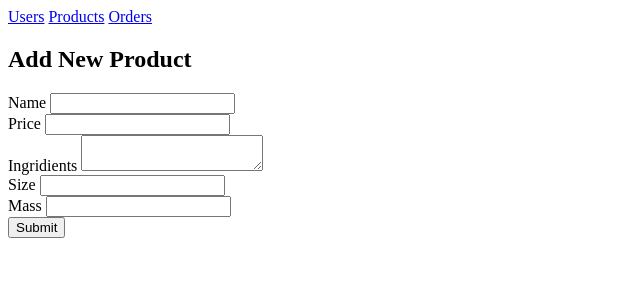
After one commit to HGRaicer/web-pizza, a Flask app: template app/templates/add_product.html in a window 1280 px wide. The commit adds this page. Shown: the top 300 px of the page, without its empty margins (0-640 px from the left). Run offline with Flask 3, Linux system fonts and the light colour scheme; the template is opened without the code that fills it: values that come from a table or form of the project are taken from there, others are empty.

Commit message:
added ability to add new products

```diff
--- a/app/forms.py
+++ b/app/forms.py
@@ -1,6 +1,6 @@
 # Импортируем необходимые модули и функции
 from flask_wtf import FlaskForm
-from wtforms import StringField, PasswordField, BooleanField, SubmitField, TextAreaField, TimeField
+from wtforms import StringField, PasswordField, BooleanField, SubmitField, TextAreaField, TimeField, DecimalField
 from wtforms.validators import DataRequired, ValidationError, Optional
 import re
 from datetime import datetime, timedelta
@@ -68,3 +68,11 @@ class PayCartForm(FlaskForm):
         minimum_delivery_time = cut_time + timedelta(minutes=30)
         if field.data < minimum_delivery_time.time():
             raise ValidationError("Время доставки должно быть не ранее чем через полчаса.")
+
+
+class AddProductForm(FlaskForm):
+    name = StringField('Name', validators=[DataRequired()])
+    price = DecimalField('Price', validators=[DataRequired()])
+    ingridients = TextAreaField("Ingridients", validators=[DataRequired()])
+    size = StringField("Size", validators=[DataRequired()])
+    mass = StringField("Mass", validators=[DataRequired()])
--- /dev/null
+++ b/app/templates/add_product.html
@@ -0,0 +1,48 @@
+{% extends 'admin_base.html' %}
+
+{% block title %}
+    Add Product
+{% endblock %}
+
+{% block content %}
+    <h2>Add New Product</h2>
+    <form method="POST">
+        {{ form.hidden_tag() }}
+        <div class="form-group">
+            {{ form.name.label }}
+            {{ form.name(class="form-control") }}
+            {% for error in form.name.errors %}
+                <span class="text-danger">{{ error }}</span>
+            {% endfor %}
+        </div>
+        <div class="form-group">
+            {{ form.price.label }}
+            {{ form.price(class="form-control") }}
+            {% for error in form.price.errors %}
+                <span class="text-danger">{{ error }}</span>
+            {% endfor %}
+        </div>
+        <div class="form-group">
+            {{ form.ingridients.label }}
+            {{ form.ingridients(class="form-control") }}
+            {% for error in form.ingridients.errors %}
+                <span class="text-danger">{{ error }}</span>
+            {% endfor %}
+        </div>
+        <div class="form-group">
+            {{ form.size.label }}
+            {{ form.size(class="form-control") }}
+            {% for error in form.size.errors %}
+                <span class="text-danger">{{ error }}</span>
+            {% endfor %}
+        </div>
+        <div class="form-group">
+            {{ form.mass.label }}
+            {{ form.mass(class="form-control") }}
+            {% for error in form.mass.errors %}
+                <span class="text-danger">{{ error }}</span>
+            {% endfor %}
+        </div>
+        <button type="submit" class="btn btn-primary">Submit</button>
+    </form>
+{% endblock %}
--- a/app/templates/admin_products.html
+++ b/app/templates/admin_products.html
@@ -5,6 +5,10 @@
 {% endblock %}
 
 {% block content %}
+    <div style="margin-bottom: 20px;">
+        <a href="{{ url_for('add_product') }}">Add Product</a>
+    </div>
+
     <table border="1">
         <tr>
             <th>ID</th>
```
Also changed, not shown: app/views.py (+20 -2 lines).
